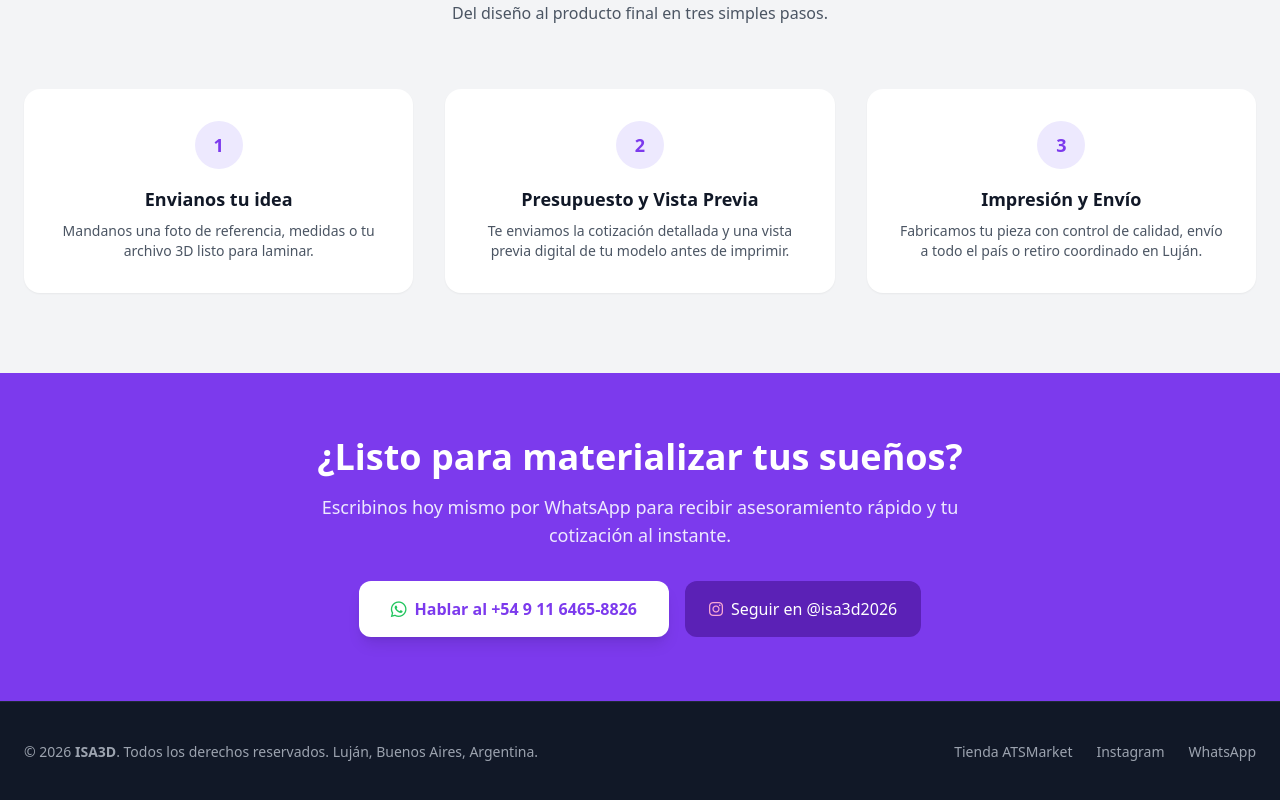
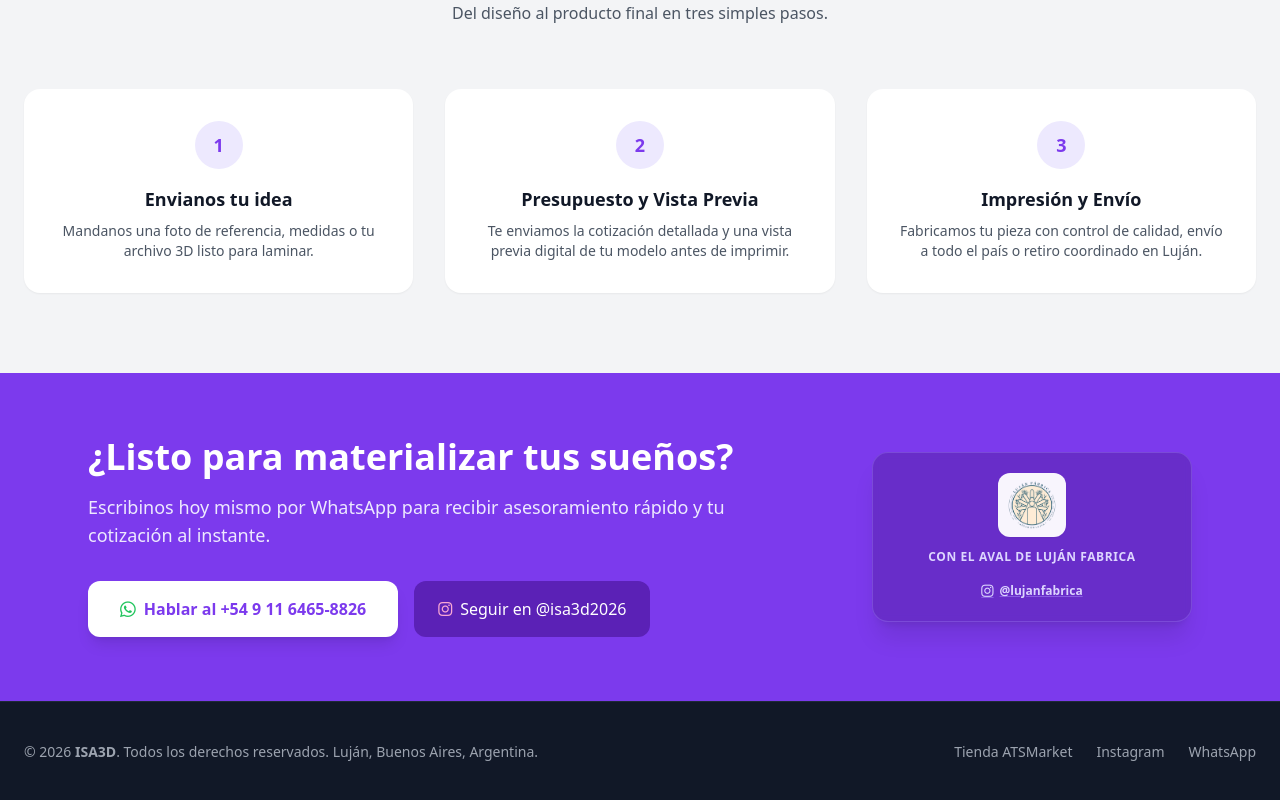
Before and after one commit to alvarosaccomani/isa3d-web-app, an Angular app: page / in a window 1280 px wide. Shown: the part 1468-2268 px from the top of the page. Built offline with nearby package versions, Linux system fonts and the light colour scheme.

Commit message:
i add logo logo-lujan-fabrica.png to home component

```diff
--- a/src/app/public/home/home.component.html
+++ b/src/app/public/home/home.component.html
@@ -96,13 +96,16 @@
 </section>
 
 <!-- CTA FINAL -->
-<section id="contacto" class="bg-brandViolet text-white py-16">
-  <div class="max-w-5xl mx-auto px-6 text-center">
+<section id="contacto" class="bg-brandViolet text-white py-16 relative overflow-hidden">
+  <div class="max-w-6xl mx-auto px-6 grid grid-cols-1 lg:grid-cols-3 gap-8 items-center">
+
+    <!-- Contenido Principal -->
+    <div class="lg:col-span-2 text-center lg:text-left">
       <h2 class="text-3xl sm:text-4xl font-black mb-4">¿Listo para materializar tus sueños?</h2>
-    <p class="text-violet-100 text-lg mb-8 max-w-2xl mx-auto">
+      <p class="text-violet-100 text-lg mb-8 max-w-2xl">
         Escribinos hoy mismo por WhatsApp para recibir asesoramiento rápido y tu cotización al instante.
       </p>
-    <div class="flex flex-wrap justify-center gap-4">
+      <div class="flex flex-wrap justify-center lg:justify-start gap-4">
         <a href="https://wa.me/5491164658826?text=Hola%20ISA3D!%20Quisiera%20hacerles%20una%20consulta" target="_blank"
            class="bg-white text-brandViolet hover:bg-gray-100 font-bold px-8 py-3.5 rounded-xl shadow-lg transition flex items-center gap-2">
           <i class="fab fa-whatsapp text-green-500 text-lg"></i> Hablar al +54 9 11 6465-8826
@@ -113,4 +116,30 @@
         </a>
       </div>
     </div>
+
+    <!-- Aval Luján Fabrica (A un costado) -->
+    <div class="flex justify-center lg:justify-end">
+      <div class="bg-violet-900/40 border border-violet-400/30 p-5 rounded-2xl flex flex-col items-center text-center gap-3 backdrop-blur-sm shadow-xl max-w-xs w-full">
+        <a href="https://www.instagram.com/lujanfabrica?mdxt=MTYwbm9mamJlcjE2bg%3D%3D" target="_blank" rel="noopener" class="bg-white/95 p-2 rounded-xl shadow-sm hover:scale-105 transition">
+          <img
+            src="logo-lujan-fabrica.png"
+            alt="Luján Fabrica"
+            class="h-12 w-auto object-contain"
+          />
+        </a>
+        <span class="text-xs font-bold uppercase tracking-wider text-violet-200">
+          Con el aval de Luján Fabrica
+        </span>
+        <a
+          href="https://www.instagram.com/lujanfabrica?mdxt=MTYwbm9mamJlcjE2bg%3D%3D"
+          target="_blank"
+          rel="noopener"
+          class="inline-flex items-center gap-1.5 text-xs font-semibold text-violet-200 hover:text-white transition mt-1 underline decoration-violet-400/50"
+        >
+          <i class="fab fa-instagram text-sm"></i> &#64;lujanfabrica
+        </a>
+      </div>
+    </div>
+
+  </div>
 </section>
```
Lines whose indentation alone changed are shown as unchanged.
